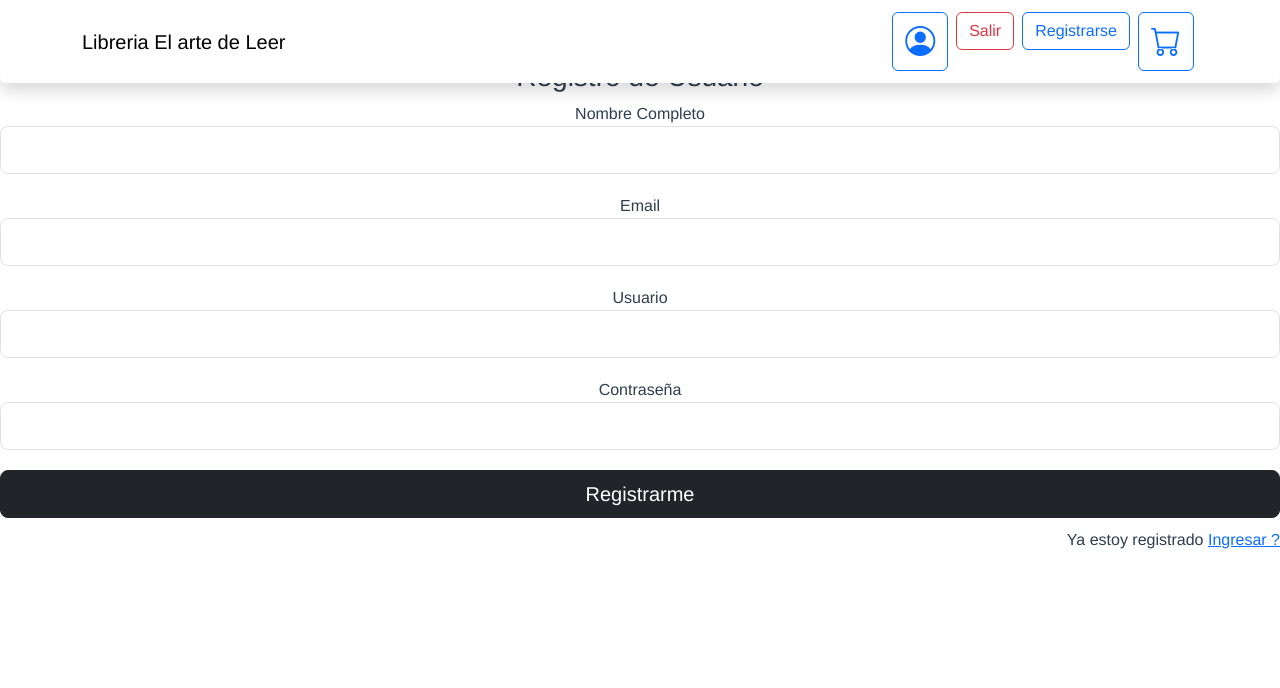
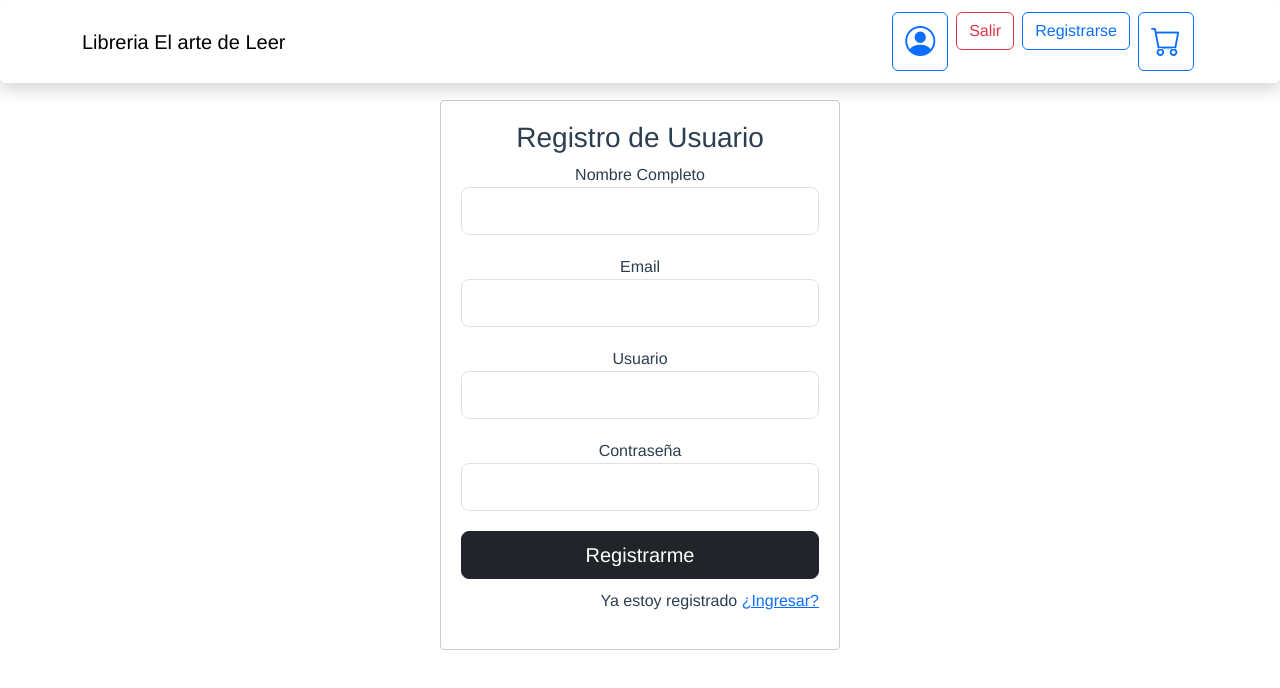
Before and after one commit to andreavgomez/curso-vue-coderhouse, a Vue app: page /Registration in a window 1280 px wide. Shown: the top 688 px of the page. Built offline with nearby package versions, Linux system fonts and the light colour scheme.

Commit message:
Registracion

```diff
--- a/src/components/Registration.vue
+++ b/src/components/Registration.vue
@@ -1,12 +1,14 @@
 <template>
-    <div>
-        <div v-if="sent"><h3>Te registraste con exito!</h3></div>
-        <form  @submit.prevent="formSubmitHandler" v-else>
+  <div class="registration-component">
+    <div v-if="sent">
+      <h3>¡Te has registrado exitosamente!</h3>
+    </div>
+    <form @submit.prevent="formSubmitHandler" v-else>
       <h3>Registro de Usuario</h3>
 
       <div class="form-group">
         <label>Nombre Completo</label>
-                    <input type="text" v-model="newUsuario.nombre" class="form-control form-control-lg"/>
+        <input type="text" v-model="newUsuario.nombre" class="form-control form-control-lg" />
       </div>
 
       <div class="form-group">
@@ -28,7 +30,7 @@
 
       <p class="forgot-password text-right">
         Ya estoy registrado
-                    <router-link :to="{name: 'login'}">Ingresar ?</router-link>
+        <router-link :to="{name: 'login'}">¿Ingresar?</router-link>
       </p>
     </form>
   </div>
@@ -43,10 +45,10 @@ export default {
       newUsuario: {
         nombre: "",
         email: "",
-        usr:"",
+        usr: "",
         pass: "",
         isAdmin: false
-      },
+      }
     };
   },
   methods: {
@@ -54,15 +56,63 @@ export default {
       fetch("https://649e5806245f077f3e9c4bc1.mockapi.io/usuarios", {
         method: "POST",
         headers: {
-          "Content-Type": "application/json",
+          "Content-Type": "application/json"
         },
-        body: JSON.stringify(this.newUsuario),
+        body: JSON.stringify(this.newUsuario)
       })
         .then((res) => res.json())
         .then(() => {
-          this.sent = true
+          this.sent = true;
+          this.$router.replace({ name: "home" }); // Redirección al home
         });
-    },
-  },
+    }
+  }
 };
 </script>
+
+<style>
+.registration-component {
+  max-width: 400px;
+  margin: 100px auto 0; /* Agrega un margen superior de 100px */
+  padding: 20px;
+  border: 1px solid #ccc;
+  border-radius: 4px;
+  background-color: #fff;
+}
+
+.registration-component h3 {
+  margin-top: 0;
+}
+
+.form-group {
+  margin-bottom: 20px;
+}
+
+.label {
+  font-weight: bold;
+}
+
+.input {
+  width: 100%;
+  padding: 10px;
+  font-size: 16px;
+  border: 1px solid #ccc;
+  border-radius: 4px;
+}
+
+.btn {
+  width: 100%;
+  padding: 10px;
+  font-size: 16px;
+  border: none;
+  border-radius: 4px;
+  background-color: #000;
+  color: #fff;
+  cursor: pointer;
+}
+
+.forgot-password {
+  text-align: right;
+  margin-top: 10px;
+}
+</style>
```
Lines whose indentation alone changed are shown as unchanged.
